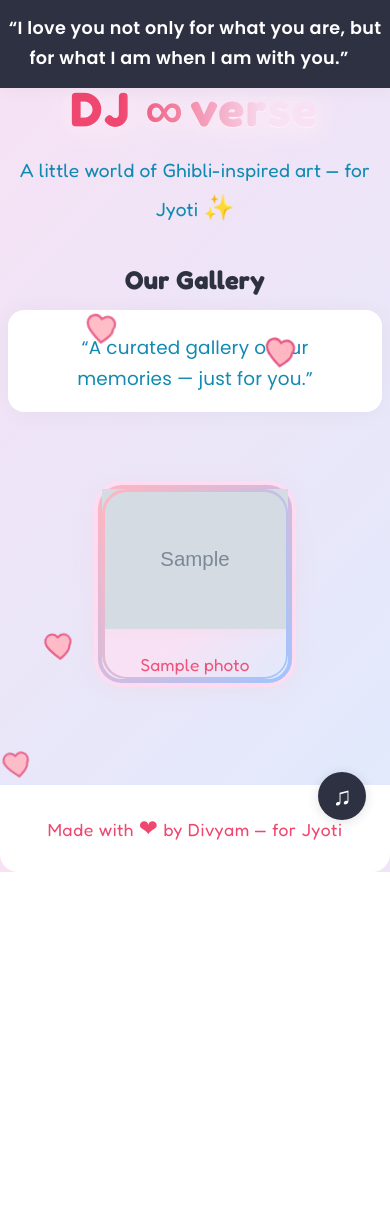
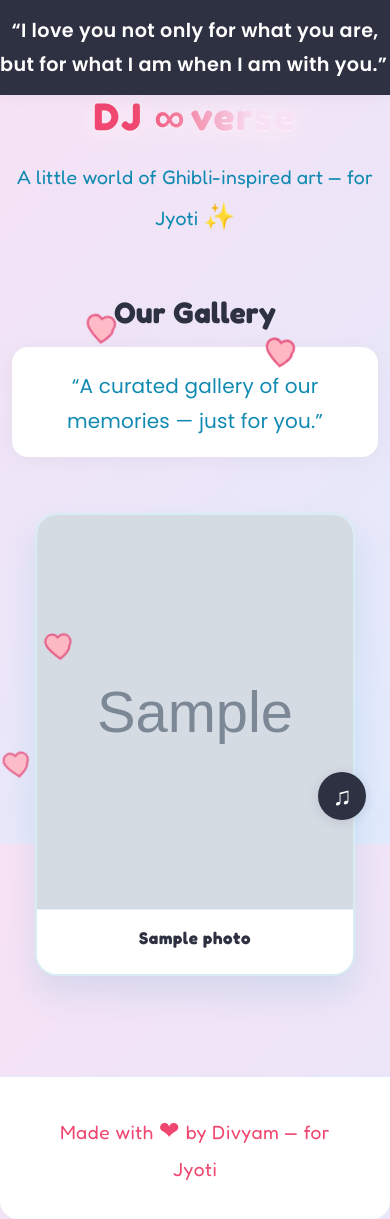
Before and after one commit to Divyam034/first_website, a Django app: page /gallery/ in a window 390 px wide. Before the commit the page ends 872 px from the top, so only its background shows below. Run offline with Django 4.2, Linux system fonts and the light colour scheme; tables that the repository leaves empty hold one stand-in row (values such as "Sample post"); grey boxes marked "Sample" are stand-in pictures.

Commit message:
gallery fix

```diff
--- a/static/css/site.css
+++ b/static/css/site.css
@@ -165,6 +165,7 @@
   --border: #e0eafc;
   --radius: 18px;
   --transition: 0.18s cubic-bezier(.4,0,.2,1);
+  --font-base: clamp(1.08rem, 1rem + 0.6vw, 1.28rem);
 }
 
 * { box-sizing: border-box; }
@@ -174,15 +175,15 @@ body {
   background: var(--bg);
   color: var(--primary);
   min-height: 100vh;
-  font-size: 1.08rem;
-  line-height: 1.7;
+  font-size: var(--font-base);
+  line-height: 1.75;
   letter-spacing: 0.01em;
 }
 
 /* Header & Branding */
 .site-header { text-align: center; margin-top: 12px; }
 .logo {
-  font-size: 2.8rem;
+  font-size: clamp(3rem, 2.4rem + 1vw, 3.4rem);
   color: var(--accent);
   font-family: inherit;
   font-weight: 800;
@@ -191,14 +192,14 @@ body {
 }
 .subtitle {
   color: var(--secondary);
-  font-size: 1.1rem;
+  font-size: clamp(1.22rem, 1.12rem + 0.28vw, 1.38rem);
   font-weight: 500;
   margin: 0 0 8px 0;
   font-family: inherit;
 }
 .tagline {
   color: var(--secondary);
-  font-size: 1.25rem;
+  font-size: clamp(1.36rem, 1.2rem + 0.4vw, 1.58rem);
   margin: 0 0 12px 0;
   font-family: inherit;
   font-weight: 500;
@@ -242,26 +243,23 @@ body {
 
 /* Card UI */
 .card {
-  background: linear-gradient(135deg, #f8e1f4 60%, #e0eafc 100%) padding-box, linear-gradient(135deg, #ffb6c1 0%, #a1c4fd 100%) border-box;
-  border: 4px solid transparent;
-  border-radius: 24px;
-  box-shadow: 0 4px 24px #ffb6c133, 0 0 0 4px #ffe0f7;
   position: relative;
+  margin: 0;
+  width: min(100%, 340px);
+  display: flex;
+  flex-direction: column;
+  background: var(--white);
+  border-radius: 22px;
+  overflow: hidden;
+  border: 2px solid rgba(17, 138, 178, 0.18);
+  box-shadow: 0 16px 32px rgba(17, 138, 178, 0.12);
+  transition: transform 0.25s cubic-bezier(.4,0,.2,1), box-shadow 0.25s ease, border-color 0.25s ease;
 }
 
-.card::before {
-  content: '';
-  position: absolute;
-  inset: 0;
-  border-radius: 24px;
-  padding: 2.5px;
-  background: linear-gradient(120deg, #ffb6c1 0%, #a1c4fd 100%);
-  -webkit-mask: linear-gradient(#fff 0 0) content-box, linear-gradient(#fff 0 0);
-  -webkit-mask-composite: xor;
-  mask-composite: exclude;
-  pointer-events: none;
-  z-index: 1;
-  /* End of ::before, nothing after this brace! */
+@media (prefers-reduced-motion: reduce) {
+  .card {
+    transition: none;
+  }
 }
 
 /* Cute floating heart in gallery card */
@@ -291,29 +289,35 @@ body {
   80% { opacity: 0.8; transform: scale(0.8) rotate(0deg); }
 }
 .card:hover {
-  transform: translateY(-8px) scale(1.07);
-  box-shadow: 0 16px 40px #ffd6ec, 0 0 0 4px #ffe0f7;
-  /* No border-color change, keep gradient border */
+  transform: translateY(-8px);
+  box-shadow: 0 24px 44px rgba(17, 138, 178, 0.18);
+  border-color: rgba(239, 71, 111, 0.35);
 }
+
 .card img {
+  display: block;
   width: 100%;
-  height: 220px;
+  aspect-ratio: 4 / 5;
   object-fit: cover;
-  border-radius: 18px;
-  box-shadow: 0 2px 12px #ffb6c122;
-  transition: transform 0.25s cubic-bezier(.42,1.6,.58,1), box-shadow 0.25s;
+  object-position: center;
+  border-bottom: 1px solid rgba(17, 138, 178, 0.12);
+  transition: transform 0.25s cubic-bezier(.42,1.4,.58,1), filter 0.25s ease;
 }
+
 .card:hover img {
-  transform: scale(1.08) rotate(-2deg);
-  box-shadow: 0 12px 40px #e7548033;
+  transform: scale(1.03);
+  filter: saturate(1.05);
 }
-figcaption {
-  padding-top: 12px;
-  color: var(--accent);
+
+.card figcaption {
+  margin: 0;
+  padding: clamp(16px, 3.6vw, 22px) clamp(18px, 4vw, 26px);
+  color: var(--primary);
+  font-weight: 600;
+  letter-spacing: 0.04em;
+  line-height: 1.45;
   text-align: center;
-  font-family: inherit;
-  letter-spacing: 0.2px;
-  opacity: 0.92;
+  background: linear-gradient(180deg, rgba(255, 255, 255, 0.96) 0%, rgba(255, 255, 255, 0.88) 100%);
 }
 
 /* Buttons */
@@ -363,7 +367,7 @@ figcaption {
   color: var(--secondary);
   border-top: 1px solid var(--border);
   margin-top: 36px;
-  font-size: 1rem;
+  font-size: 1.08rem;
   letter-spacing: 0.5px;
   background: var(--white);
   border-radius: 0 0 var(--radius) var(--radius);
@@ -372,18 +376,38 @@ figcaption {
 /* Gallery grid */
 .grid {
   display: grid;
-  grid-template-columns: repeat(auto-fit, minmax(260px, 1fr));
-  gap: 32px;
+  grid-template-columns: repeat(auto-fit, minmax(320px, 1fr));
+  gap: 36px 32px;
   justify-items: center;
-  align-items: start;
-  margin-bottom: 48px;
+  align-items: stretch;
+  margin-bottom: 56px;
+  padding: 0 8px;
 }
 
 /* Responsive tweaks */
+@media (max-width: 800px) {
+  .card {
+    width: min(100%, 320px);
+  }
+
+  .card figcaption {
+    font-size: clamp(0.98rem, 0.92rem + 0.35vw, 1.1rem);
+  }
+}
+
 @media (max-width: 600px) {
-  .logo { font-size: 2rem; }
-  .card img { height: 140px; }
-  .enter { padding: 12px 18px; font-size: 1rem; }
+  .logo { font-size: 2.6rem; }
+  .grid { grid-template-columns: repeat(auto-fit, minmax(240px, 1fr)); gap: 28px; }
+  .card {
+    width: 100%;
+    max-width: 320px;
+  }
+
+  .card figcaption {
+    padding: 16px clamp(16px, 6vw, 22px) clamp(18px, 7vw, 24px);
+  }
+
+  .enter { padding: 12px 18px; font-size: 1.08rem; }
 }
 
 html {
@@ -410,8 +434,8 @@ body {
 /* Layout helpers */
 .wrap { max-width: 1100px; margin: 0 auto; padding: 0 8px; }
 .site-header { text-align: center; }
-.site-header h1 { font-size: 2rem; color: var(--accent); margin: 0; font-weight: 800; }
-.subtitle { color: var(--secondary); margin-top: 0; font-size: 1.1rem; font-weight: 500; }
+.site-header h1 { font-size: clamp(2.4rem, 2rem + 0.8vw, 3rem); color: var(--accent); margin: 0; font-weight: 800; }
+.subtitle { color: var(--secondary); margin-top: 0; font-size: clamp(1.22rem, 1.12rem + 0.28vw, 1.38rem); font-weight: 500; }
 
 * { box-sizing: border-box; }
 body {
@@ -419,8 +443,8 @@ body {
   font-family: 'Inter', 'Poppins', 'Montserrat', 'Nunito Sans', system-ui, -apple-system, 'Segoe UI', Roboto, 'Helvetica Neue', Arial, sans-serif;
   min-height: 100vh;
   color: var(--primary);
-  font-size: 1.08rem;
-  line-height: 1.7;
+  font-size: var(--font-base);
+  line-height: 1.75;
   letter-spacing: 0.01em;
   /* Animated gradient background */
   background: linear-gradient(-45deg, #e0eafc, #f8e1f4, #a1c4fd, #c2e9fb);
@@ -440,29 +464,7 @@ body {
   }
 }
 .logo {
-  font-size: 2.8rem;
-  color: var(--accent);
-  font-family: inherit;
-  font-weight: 800;
-  margin: 0 0 6px 0;
-  letter-spacing: 1.5px;
-}
-.tagline {
-  color: var(--secondary);
-  font-size: 1.25rem;
-  margin: 0 0 12px 0;
-  font-family: inherit;
-  font-weight: 500;
-  background: none;
-  border-radius: var(--radius);
-  padding: 0;
-  box-shadow: none;
-  display: inline-block;
-  letter-spacing: 0.02em;
-}
-.logo {
-.logo {
-  font-size: 2.8rem;
+  font-size: clamp(3rem, 2.4rem + 1vw, 3.4rem);
   color: var(--accent);
   font-family: inherit;
   font-weight: 800;
@@ -562,7 +532,7 @@ figcaption {
   color: var(--secondary);
   border-top: 1px solid var(--border);
   margin-top: 36px;
-  font-size: 1rem;
+  font-size: 1.08rem;
   letter-spacing: 0.5px;
   background: var(--white);
   border-radius: 0 0 var(--radius) var(--radius);
@@ -571,24 +541,61 @@ figcaption {
 /* Gallery grid */
 .grid {
   display: grid;
-  grid-template-columns: repeat(auto-fit, minmax(260px, 1fr));
-  gap: 32px;
+  grid-template-columns: repeat(auto-fit, minmax(320px, 1fr));
+  gap: 36px 32px;
   justify-items: center;
-  align-items: start;
-  margin-bottom: 48px;
+  align-items: stretch;
+  margin-bottom: 56px;
+  padding: 0 8px;
 }
 
 /* Layout helpers */
 .wrap { max-width: 1100px; margin: 0 auto; padding: 24px; }
 .site-header { padding: 28px 0; text-align: center; }
-.site-header h1 { font-size: 2rem; color: var(--accent); margin: 0; font-weight: 800; }
-.subtitle { color: var(--secondary); margin-top: 6px; font-size: 1.1rem; font-weight: 500; }
+.site-header h1 { font-size: clamp(2.4rem, 2rem + 0.8vw, 3rem); color: var(--accent); margin: 0; font-weight: 800; }
+.subtitle { color: var(--secondary); margin-top: 6px; font-size: clamp(1.22rem, 1.12rem + 0.28vw, 1.38rem); font-weight: 500; }
 
 /* Responsive tweaks */
-@media (max-width: 600px) {
-  .logo { font-size: 2rem; }
-  .card img { height: 140px; }
-  .enter { padding: 12px 18px; font-size: 1rem; }
+
+/* Gallery portrait cards */
+.grid .card {
+  width: min(100%, 320px);
+  justify-self: center;
+  border-radius: 22px;
+  border: 2px solid rgba(17, 138, 178, 0.16);
+  box-shadow: 0 18px 32px rgba(17, 138, 178, 0.12);
+  background: var(--white);
+}
+
+.grid .card:hover {
+  border-color: rgba(239, 71, 111, 0.35);
+}
+
+.grid .card figcaption {
+  font-size: clamp(1.05rem, 0.98rem + 0.32vw, 1.2rem);
+  color: var(--primary);
+}
+
+@media (max-width: 900px) {
+  .grid {
+    grid-template-columns: repeat(auto-fit, minmax(240px, 1fr));
+  }
+
+  .grid .card {
+    width: min(70vw, 300px);
+  }
+}
+
+@media (max-width: 540px) {
+  .grid .card {
+    width: 100%;
+    max-width: 320px;
+    margin-inline: auto;
+  }
+
+  .grid .card figcaption {
+    padding-inline: clamp(10px, 6vw, 18px);
+  }
 }
 
 * { box-sizing: border-box; }
@@ -598,8 +605,8 @@ body {
   background: var(--bg);
   color: var(--primary);
   min-height: 100vh;
-  font-size: 1.08rem;
-  line-height: 1.7;
+  font-size: var(--font-base);
+  line-height: 1.75;
   letter-spacing: 0.01em;
 }
 
@@ -692,7 +639,7 @@ body {
   color: var(--muted);
   border-top: 1px solid var(--border);
   margin-top: 36px;
-  font-size: 1rem;
+  font-size: 1.08rem;
   letter-spacing: 0.5px;
   background: var(--white);
   border-radius: 0 0 var(--radius) var(--radius);
@@ -701,22 +648,18 @@ body {
 /* Gallery grid */
 .grid {
   display: grid;
-  grid-template-columns: repeat(auto-fit, minmax(260px, 1fr));
-  gap: 32px;
+  grid-template-columns: repeat(auto-fit, minmax(320px, 1fr));
+  gap: 36px 32px;
   justify-items: center;
-  align-items: start;
-  margin-bottom: 48px;
+  align-items: stretch;
+  margin-bottom: 56px;
+  padding: 0 8px;
 }
 
 /* Layout helpers */
 .wrap { max-width: 1100px; margin: 0 auto; padding: 8px 12px; }
 .site-header { padding: 8px 0 0 0; text-align: center; }
-.site-header h1 { font-size: 2rem; color: var(--primary); margin: 0; font-weight: 800; }
-.subtitle { color: var(--secondary); margin-top: 6px; font-size: 1.1rem; font-weight: 500; }
+.site-header h1 { font-size: clamp(2.4rem, 2rem + 0.8vw, 3rem); color: var(--primary); margin: 0; font-weight: 800; }
+.subtitle { color: var(--secondary); margin-top: 6px; font-size: clamp(1.22rem, 1.12rem + 0.28vw, 1.38rem); font-weight: 500; }
 
 /* Responsive tweaks */
-@media (max-width: 600px) {
-  .logo { font-size: 2rem; }
-  .card img { height: 140px; }
-  .enter { padding: 12px 18px; font-size: 1rem; }
-}
--- a/templates/base.html
+++ b/templates/base.html
@@ -15,7 +15,7 @@
   <button class="audio-toggle" onclick="toggleAudio()" style="position:fixed;bottom:24px;right:24px;z-index:200;background:var(--primary);color:var(--white);border:none;border-radius:50%;width:48px;height:48px;font-size:1.6rem;box-shadow:0 2px 12px #22223b22;cursor:pointer;">&#9835;</button>
   <audio id="bg-audio" src="{% static 'audio/romantic_bg.mp3' %}" loop></audio>
   <!-- Elegant fixed quote bar -->
-  <div id="quote-bar" style="position:fixed;top:0;left:0;width:100vw;background:var(--primary);color:var(--white);font-family:'Poppins',sans-serif;font-size:1.1rem;font-weight:600;letter-spacing:0.02em;padding:14px 0;text-align:center;z-index:100;box-shadow:0 2px 16px #22223b0a;">
+  <div id="quote-bar" style="position:fixed;top:0;left:0;width:100vw;background:var(--primary);color:var(--white);font-family:'Poppins',sans-serif;font-size:1.2rem;font-weight:600;letter-spacing:0.02em;padding:14px 0;text-align:center;z-index:100;box-shadow:0 2px 16px #22223b0a;">
     <span id="quote-text">“You are my today and all of my tomorrows.”</span>
     <span id="quote-author" style="font-weight:400;opacity:0.7;margin-left:12px;">— Leo Christopher</span>
   </div>
@@ -24,12 +24,10 @@
       <h1 class="logo" style="
         font-family:'Fredoka','Poppins',sans-serif;
         letter-spacing:2px;
-        font-size:3rem;
         background: linear-gradient(90deg, #ef476f 20%, #f8e1f4 80%);
         -webkit-background-clip: text;
         -webkit-text-fill-color: transparent;
-        background-clip: text;
-        text-fill-color: transparent;
+  background-clip: text;
         filter: drop-shadow(0 2px 12px #f8e1f4) drop-shadow(0 1px 0 #fff8fa);
         display: inline-flex;
         align-items: center;
@@ -38,14 +36,14 @@
         <span style="font-size:1.1em;margin:0 0.1em;">∞</span>
   <span>verse</span>
       </h1>
-      <p class="subtitle" style="font-family:'Fredoka','Poppins',sans-serif;font-size:1.2rem;color:#118ab2;">A little world of Ghibli-inspired art — for Jyoti <span style="font-size:1.3em;">✨</span></p>
+  <p class="subtitle" style="font-family:'Fredoka','Poppins',sans-serif;color:#118ab2;">A little world of Ghibli-inspired art — for Jyoti <span style="font-size:1.3em;">✨</span></p>
     </div>
   </header>
   <main class="wrap page-main">
     {% block content %}{% endblock %}
   </main>
   <footer class="site-footer">
-    <div class="wrap" style="font-family:'Fredoka','Poppins',sans-serif;font-size:1.1rem;color:#ef476f;">
+  <div class="wrap" style="font-family:'Fredoka','Poppins',sans-serif;font-size:1.2rem;color:#ef476f;">
       Made with <span style="color:#ef476f;font-size:1.3em;">&#10084;</span> by Divyam — for Jyoti
     </div>
   </footer>
--- a/templates/gallery/gallery.html
+++ b/templates/gallery/gallery.html
@@ -2,16 +2,16 @@
 {% load static %}
 {% block content %}
   <section class="intro" style="text-align:center; margin-bottom:32px;">
-    <h2 style="font-size:1.6rem; color:var(--primary); margin-bottom:8px; font-weight:800;">Our Gallery</h2>
+  <h2 style="font-size:1.85rem; color:var(--primary); margin-bottom:8px; font-weight:800;">Our Gallery</h2>
     <div style="margin:0 auto 24px auto;max-width:420px;background:var(--white);border-radius:16px;box-shadow:0 2px 24px #22223b0a;padding:22px 28px 18px 28px;">
-  <span id="gallery-quote" style="font-size:1.15rem;color:var(--secondary);font-family:'Poppins',sans-serif;font-weight:500;">“A curated gallery of our memories — just for you.”</span>
+  <span id="gallery-quote" style="font-size:1.25rem;color:var(--secondary);font-family:'Poppins',sans-serif;font-weight:500;">“A curated gallery of our memories — just for you.”</span>
     </div>
   </section>
   <section class="grid">
     {% if photos %}
       {% for p in photos %}
         <figure class="card">
-          <img src="{{ p.image.url }}" alt="{{ p.title }}" class="enlargeable sparkle" data-title="{{ p.title }}">
+          <img src="{{ p.image.url }}" alt="{{ p.title }}" class="enlargeable sparkle" data-title="{{ p.title }}" loading="lazy" decoding="async">
           <figcaption>{{ p.title }}</figcaption>
         </figure>
       {% endfor %}
--- a/templates/index.html
+++ b/templates/index.html
@@ -4,13 +4,13 @@
   <div class="floating-hearts"></div>
   <main style="display:flex;flex-direction:column;align-items:center;min-height:50vh;">
     <section style="text-align:center;max-width:520px;margin:0 auto;">
-      <div class="tagline" style="font-family:'Fredoka','Poppins',sans-serif;font-size:1.4rem;font-weight:700;margin-bottom:8px;color:#ef476f;">A universe for Divyam & Jyoti <span style="font-size:1.2em;">🌸</span></div>
+  <div class="tagline" style="font-family:'Fredoka','Poppins',sans-serif;font-weight:700;margin-bottom:8px;color:#ef476f;">A universe for Divyam & Jyoti <span style="font-size:1.2em;">🌸</span></div>
       <!-- <div style="margin:0 auto 12px auto;max-width:480px;background:rgba(255,255,255,0.85);border-radius:18px;box-shadow:0 2px 24px #22223b0a;padding:16px 24px 16px 24px;font-family:'Poppins',sans-serif;font-size:1.13rem;color:var(--primary);font-weight:500;line-height:1.7;">Jyoti, you're my warmest light and quietest home — my laughter, my calm, my forever. This universe is for you.</div>
       <div class="logo" style="font-family:'Poppins',sans-serif;font-size:3.2rem;font-weight:800;letter-spacing:2px;margin-bottom:8px;margin-top:0;">DJ∞verse</div> -->
       <div style="margin:0 auto 18px auto;max-width:420px;background:var(--white);border-radius:18px;box-shadow:0 2px 24px #ef476f22;padding:18px 22px 14px 22px;">
-        <span id="hero-quote" style="font-size:1.18rem;color:#118ab2;font-family:'Fredoka','Poppins',sans-serif;font-weight:600;">“You are my today and all of my tomorrows.”</span>
+  <span id="hero-quote" style="font-size:1.28rem;color:#118ab2;font-family:'Fredoka','Poppins',sans-serif;font-weight:600;">“You are my today and all of my tomorrows.”</span>
       </div>
-      <a href="{% url 'gallery' %}" class="enter" style="margin-top:10px;background:#ef476f;color:#fff;font-weight:700;box-shadow:0 2px 16px #ef476f22;border-radius:999px;font-family:'Fredoka','Poppins',sans-serif;font-size:1.1rem;">Enter Gallery <span style="font-size:1.1em;">→</span></a>
+  <a href="{% url 'gallery' %}" class="enter" style="margin-top:10px;background:#ef476f;color:#fff;font-weight:700;box-shadow:0 2px 16px #ef476f22;border-radius:999px;font-family:'Fredoka','Poppins',sans-serif;">Enter Gallery <span style="font-size:1.1em;">→</span></a>
     </section>
   </main>
   <script>
```
Also changed, not shown: other parts of static/css/site.css (+4 -96 lines).
